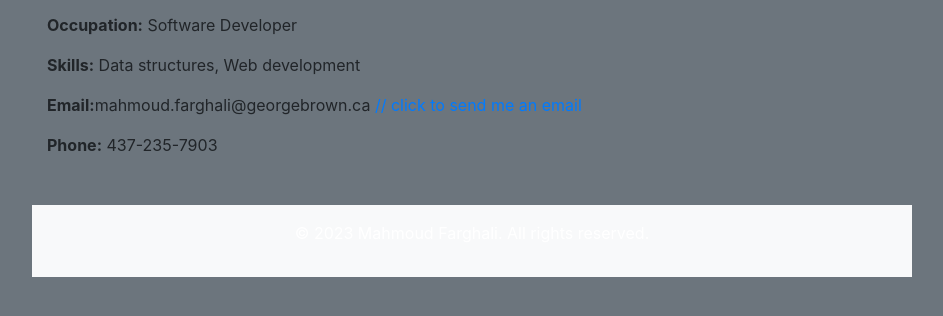
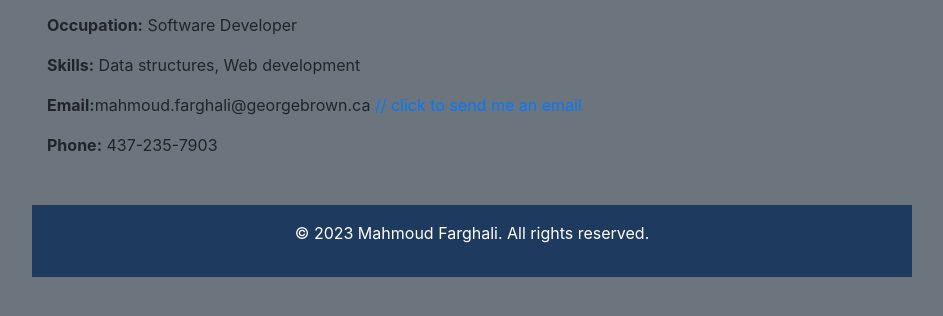
Before and after one commit to Maoe1/Online_Portfolio_Website, a website: page public/about.html in a window 1280 px wide. Shown: the part 210-526 px from the top of the page, without its empty margins (168-1111 px from the left). Drawn offline with nearby package versions, Linux system fonts and the light colour scheme.

Commit message:
website reuirements added

```diff
--- a/public/about.html
+++ b/public/about.html
@@ -41,7 +41,7 @@
   </main>
 
   <!-- Footer -->
-  <footer class="bg-light text-center py-3">
+  <footer class="text-center py-3">
     <p>&copy; 2023 Mahmoud Farghali. All rights reserved.</p>
   </footer>
 
```
